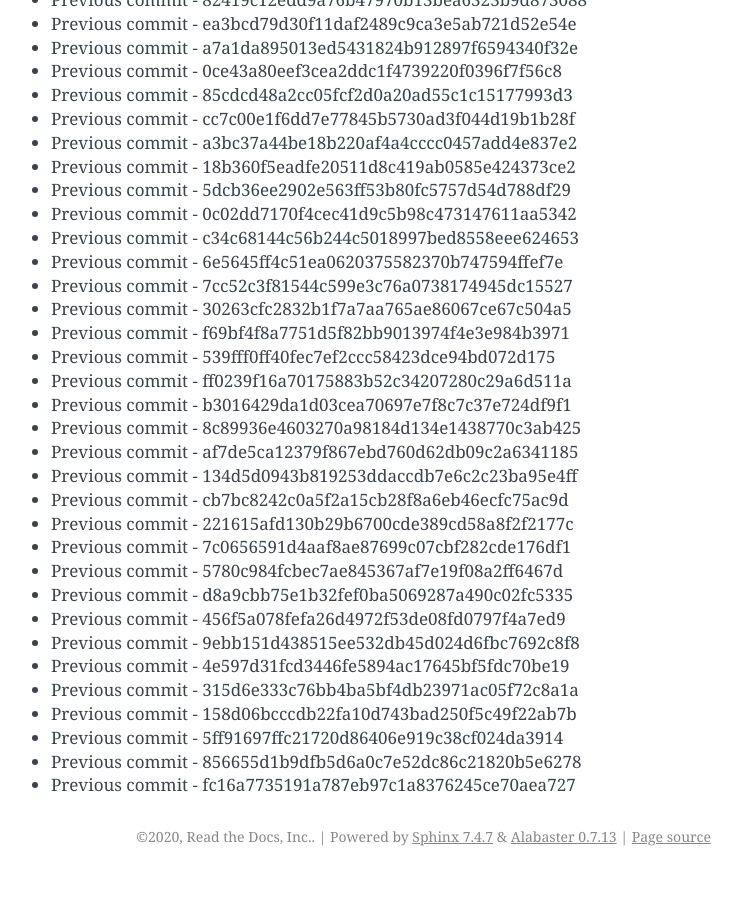
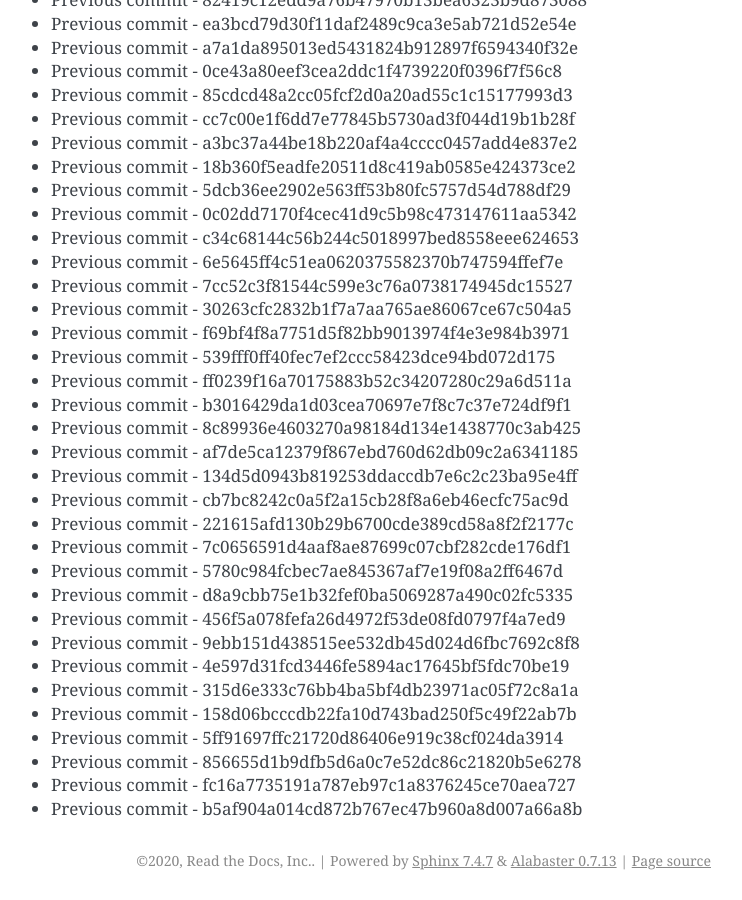
Before and after one commit to readthedocs/rtd-git-stresstest, a Sphinx documentation site: the page built from docs/updates.rst, in a window 1280 px wide and 900 px high, scrolled down 30354 px. Shown: the whole window, without its empty margins (399-1141 px from the left). Built offline with Sphinx 7.4.7, drawn with Linux system fonts in a browser that asks for light colours; before the commit the page ends 31230 px from its top, so only the background shows below that.

Commit message:
Generating commit from previous: b5af904a014cd872b767ec47b960a8d007a66a8b

```diff
--- a/docs/updates.rst
+++ b/docs/updates.rst
@@ -1307,3 +1307,4 @@ It can be tested for any performance characteristics.
 * Previous commit - 5ff91697ffc21720d86406e919c38cf024da3914
 * Previous commit - 856655d1b9dfb5d6a0c7e52dc86c21820b5e6278
 * Previous commit - fc16a7735191a787eb97c1a8376245ce70aea727
+* Previous commit - b5af904a014cd872b767ec47b960a8d007a66a8b
```
